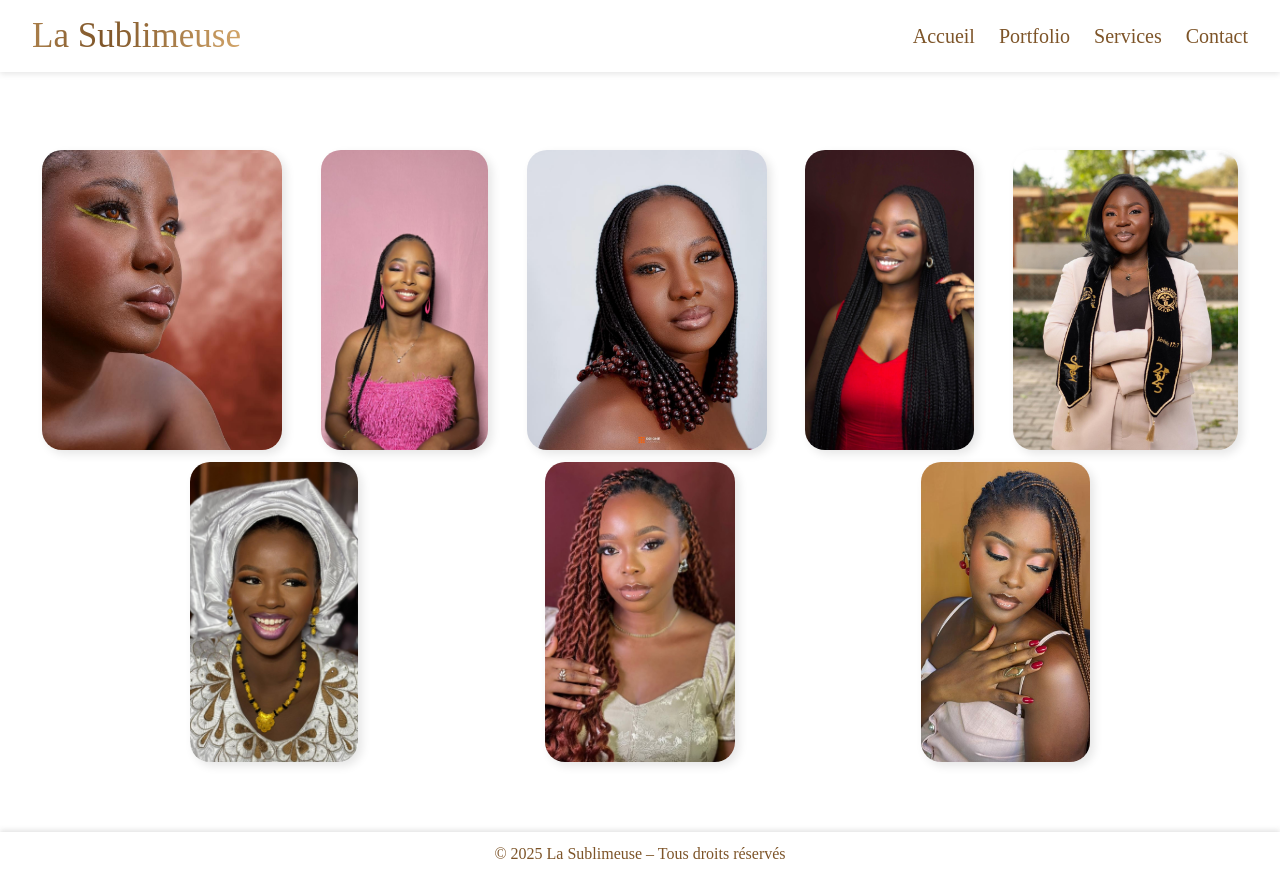
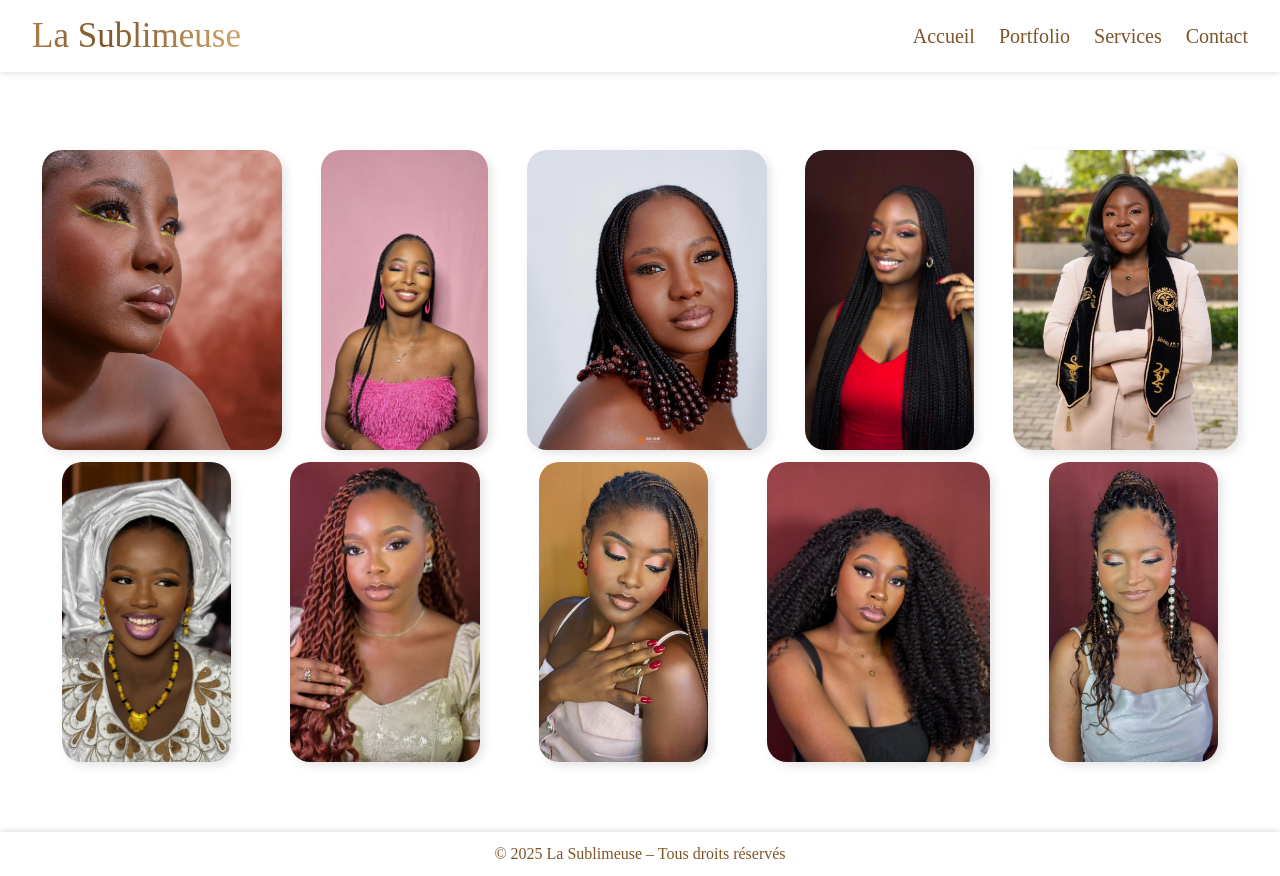
Before and after one commit to Cornelliah/laSublimeuse-frontend, a React (Vite) app in the folder front/: page /portfolio in a window 1280 px wide. Built offline with nearby package versions, Linux system fonts and the light colour scheme; a web font is replaced by a local one.

Commit message:
new images

```diff
--- a/front/src/sections/Portfolio/Portfolio.jsx
+++ b/front/src/sections/Portfolio/Portfolio.jsx
@@ -15,7 +15,9 @@ function PortFolio() {
     'p5.jpg',
     'p6.jpg',
     'p7.jpg',
-    'p8.jpg'
+    'p8.jpg',
+    'p9.jpg',
+    'p10.jpg'
 
   ];
   const images = imageNames.map(name => `/portfolio/${name}`);
```
